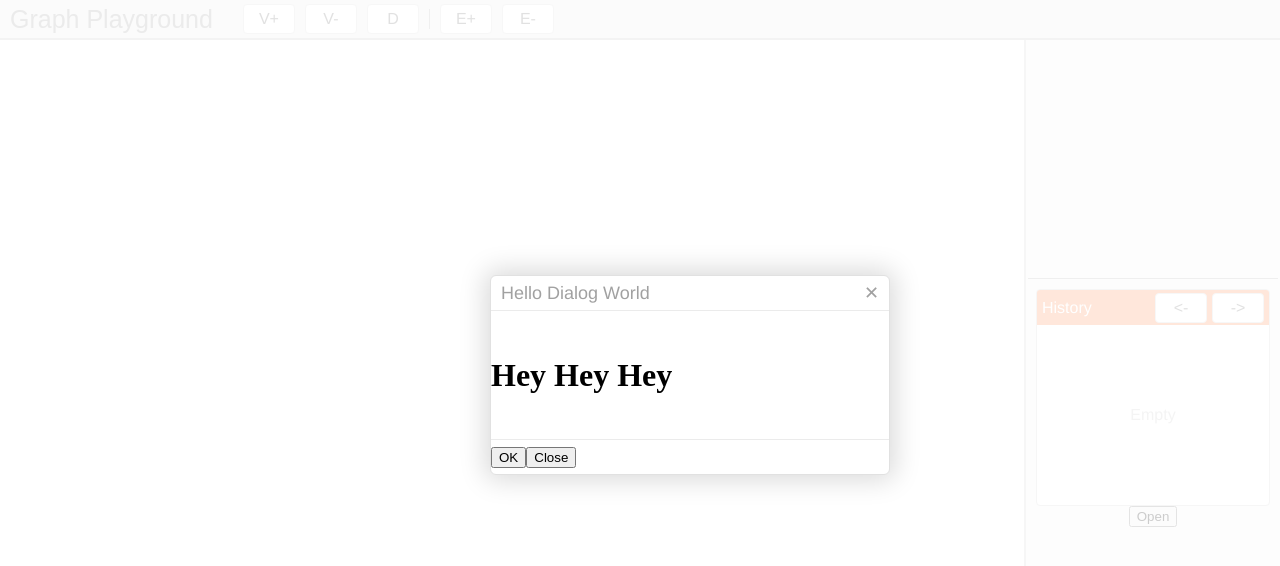
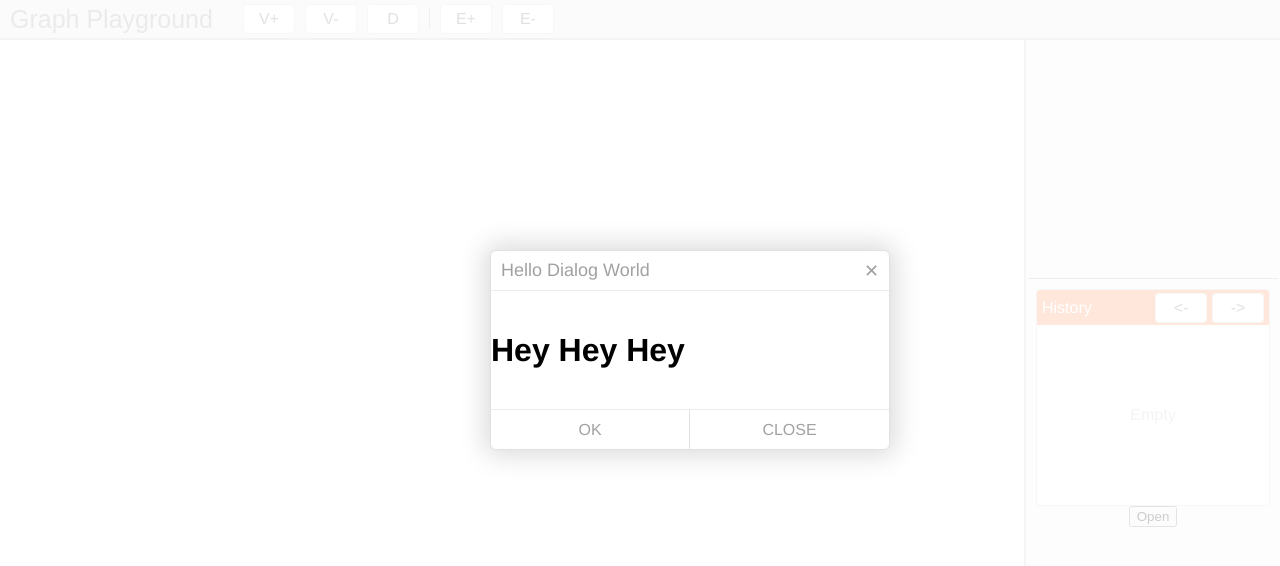
Before and after one commit to borisovdenis-kb/graph-playground, a Vue app: page / in a window 1280 px wide. Both pictures are taken after a click on the button "Open". Shown: the top 566 px of the page. Built offline with nearby package versions, Linux system fonts and the light colour scheme.

Commit message:
dialog-service: Small improvement of dialogs

```diff
--- a/src/components/AppSideBar/AppSideBar.vue
+++ b/src/components/AppSideBar/AppSideBar.vue
@@ -38,11 +38,11 @@
     },
     methods: {
       open() {
-        BaseDialogService.open(
-          TestDialog,
-          {text: 'Hey Hey Hey'},
-          {caption: 'Hello Dialog World', width: 300, height: 250}
-        ).then(data => {
+        BaseDialogService.open({
+          dialogComponent: TestDialog,
+          data: {text: 'Hey Hey Hey'},
+          options: {caption: 'Hello Dialog World', width: 300, height: 300}
+        }).then(data => {
           console.log(data);
         }).catch(data => {
           console.log(data);
--- a/src/components/dialogs/AppBaseDialog/AppBaseDialog.vue
+++ b/src/components/dialogs/AppBaseDialog/AppBaseDialog.vue
@@ -12,7 +12,14 @@
     </div>
 
     <div class="app-base-dialog__footer">
-      <slot name="footer"></slot>
+      <div class="app-base-dialog__btn app-base-dialog__btn-ok"
+           v-on:click="okCLick">
+        OK
+      </div>
+      <div class="app-base-dialog__btn app-base-dialog__btn-close"
+           v-on:click="closeCLick">
+        CLOSE
+      </div>
     </div>
   </div>
 </template>
@@ -23,7 +30,7 @@
 
   export default {
     name: "AppBaseDialog",
-    props: ['options'],
+    props: ['options', 'onOkCLick', 'onCloseClick'],
     data() {
       return {
         windowTop: 0,
@@ -32,10 +39,16 @@
         blackOutElement: null
       }
     },
+    methods: {
+      okCLick() {
+        this.options.onResolveClose({text: 'Hello!'});
+      },
+      closeCLick() {
+        this.options.onRejectClose({text: 'Hello!'});
+      }
+    },
     mounted() {
       const vm = this;
-
-      console.log(this.options);
 
       EventBus.$on('componentAppended', () => {
         const appRect = document.getElementById('app').getBoundingClientRect();
--- a/src/components/dialogs/AppBaseDialog/app-base-dialog.css
+++ b/src/components/dialogs/AppBaseDialog/app-base-dialog.css
@@ -13,6 +13,7 @@
   box-shadow: 0px 0px 27px 5px rgba(0,0,0,0.15);
   z-index: 100;
   opacity: 0.5;
+  font-family: Helvetica;
   transform: scale(0.8, 0.8);
   transition: transform 0.2s ease, opacity 0.2s ease;
 }
@@ -26,14 +27,13 @@
   display: flex;
   justify-content: space-between;
   align-items: center;
-  height: 35px;
+  height: 40px;
   padding-right: 10px;
   padding-left: 10px;
   border-bottom: 1px solid #ebebeb;
   color: #a1a1a1;
   font-size: 18px;
   font-weight: 500;
-  font-family: Helvetica;
 }
 
 .app-base-dialog__caption {
@@ -42,7 +42,37 @@
 
 .app-base-dialog__footer {
   display: flex;
+  justify-content: flex-end;
   align-items: center;
-  height: 35px;
+  height: 40px;
   border-top: 1px solid #ebebeb;
 }
+
+.app-base-dialog__btn {
+  display: flex;
+  justify-content: center;
+  align-items: center;
+  height: 100%;
+  width: 50%;
+  color: #a1a1a1;
+  cursor: pointer;
+  transition: 0.2s ease;
+}
+
+.app-base-dialog__btn-ok {
+  border-right: 1px solid #e1e1e1;
+  border-bottom-left-radius: 6px;
+}
+
+.app-base-dialog__btn-ok:hover {
+  background-color: rgb(135, 255, 214);
+}
+
+.app-base-dialog__btn-close {
+  border-bottom-right-radius: 6px;
+}
+
+.app-base-dialog__btn-close:hover {
+  background-color: rgba(255, 135, 124, 0.66);
+  color: #ffffff;
+}
--- a/src/components/dialogs/TestDialog.vue
+++ b/src/components/dialogs/TestDialog.vue
@@ -3,11 +3,6 @@
     <app-base-dialog v-bind:options="options">
       <template slot="content">
         <h1>{{ inData.text }}</h1>
-      </template>
-
-      <template slot="footer">
-        <button v-on:click="onOkCLick">OK</button>
-        <button v-on:click="onCloseCLick">Close</button>
       </template>
     </app-base-dialog>
   </div>
@@ -19,18 +14,7 @@
   export default {
     name: "TestDialog",
     components: {AppBaseDialog},
-    props: ['inData', 'options', 'onResolveClose', 'onRejectClose'],
-    methods: {
-      onOkCLick() {
-        this.onResolveClose({text: 'Hello!'});
-      },
-      onCloseCLick() {
-        this.onRejectClose({text: 'Hello!'});
-      }
-    },
-    mounted() {
-      console.log(this.options);
-    }
+    props: ['inData', 'options']
   }
 </script>
 
--- a/src/services/baseDialogService.js
+++ b/src/services/baseDialogService.js
@@ -1,10 +1,11 @@
 import Vue from 'vue';
 import {EventBus} from '../bus/eventBus';
+import AppBaseDialog from '../components/dialogs/AppBaseDialog/AppBaseDialog';
 
 class BaseDialogService {
   constructor() {}
 
-  open(dialogComponent, data, options) {
+  open({dialogComponent = AppBaseDialog, data, options}) {
     const appElement = document.getElementById('app');
     let dialogInstance;
 
@@ -17,9 +18,11 @@ class BaseDialogService {
       dialogInstance = new ComponentClass({
         propsData: {
           inData: data,
-          options,
-          onResolveClose,
-          onRejectClose
+          options: {
+            ...options,
+            onResolveClose,
+            onRejectClose
+          }
         }
       });
 
```
